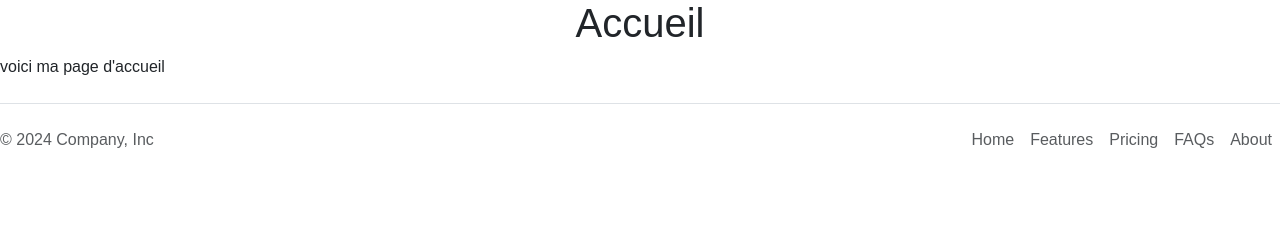
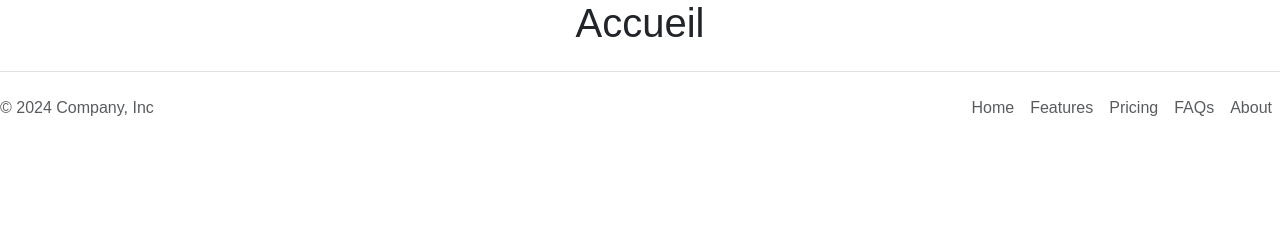
Before and after one commit to blackswitcher/miniProjet, a PHP site: page / in a window 1280 px wide. Shown: the part 557-800 px from the top of the page. Run offline with PHP 8.4, Linux system fonts and the light colour scheme.

Commit message:
reinitialisation

```diff
--- a/index.php
+++ b/index.php
@@ -17,7 +17,7 @@
         <section>
             <div>
                 <h1 class="h1">Accueil</h1>
-                <p>voici ma page d'accueil </p>
+                <p></p>
             </div>
         </section>
     </main>
```
